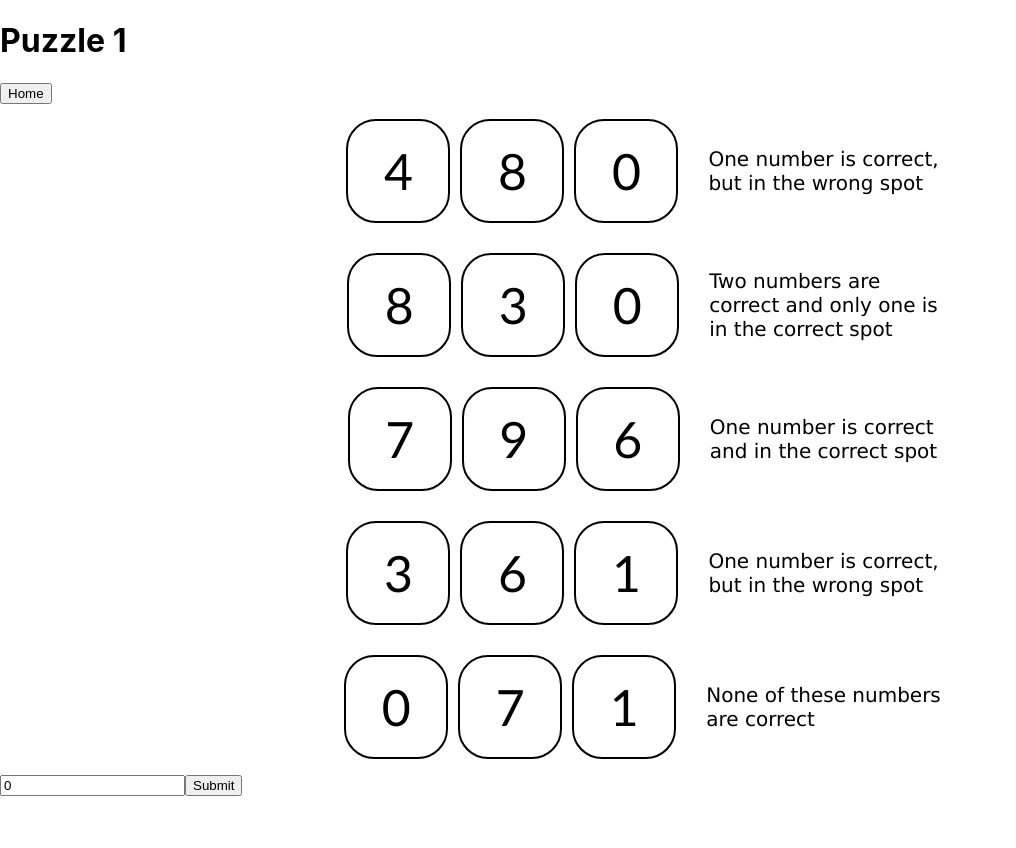
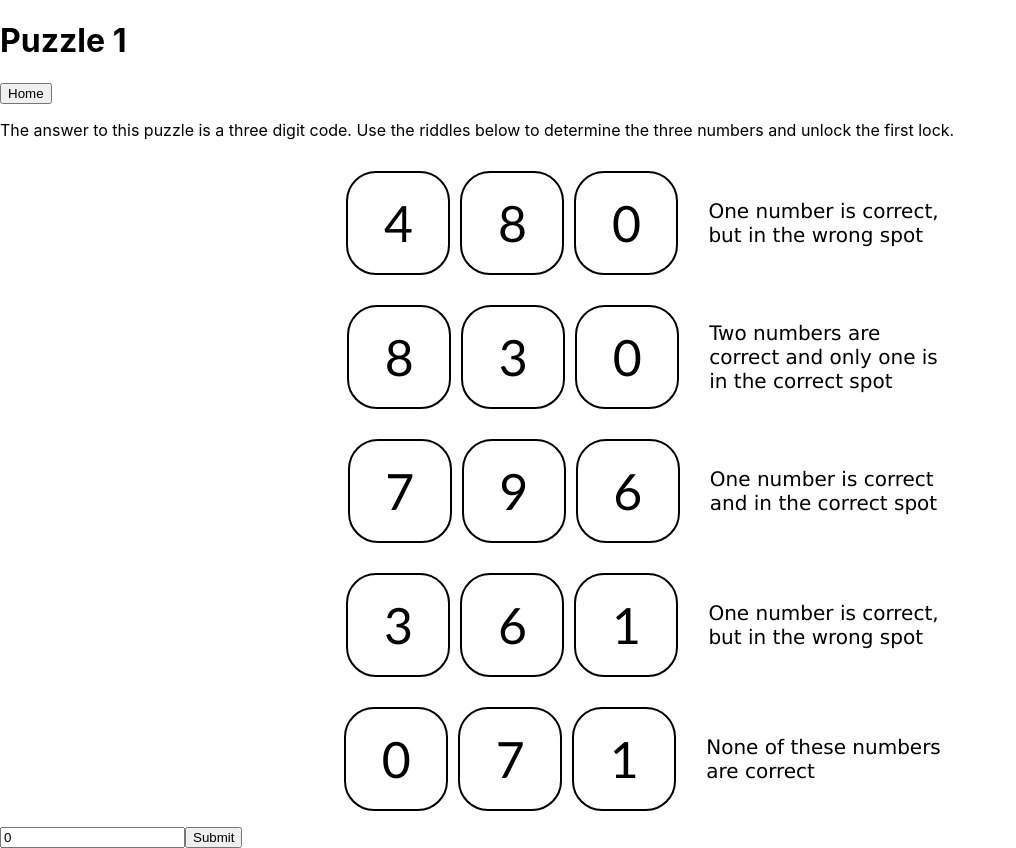
Before and after one commit to chrissharif/Web-Escape, a React (Create React App) app in the folder client/: page /puzzle1 in a window 1280 px wide. Shown: the whole page, without its empty margins (0-1016 px from the left). Before the commit the page ends 800 px from the top, so only its background shows below. Built offline with nearby package versions, Linux system fonts and the light colour scheme.

Commit message:
End Day Two

```diff
--- a/client/src/components/Puzzle1.jsx
+++ b/client/src/components/Puzzle1.jsx
@@ -10,10 +10,12 @@ function Puzzle1(props) {
   async function onSubmit(e) {
     e.preventDefault()
     if (answer === 893) {
-      console.log('correct')
       props.setAnswer1(true)
+      let input = document.querySelector('input')
+      input.style.backgroundColor = 'lime'
     } else {
-      console.log('nope')
+      let input = document.querySelector('input')
+      input.style.backgroundColor = 'red'
     }
   }
 
@@ -25,6 +27,12 @@ function Puzzle1(props) {
           <button>Home</button>
         </Link>
       </nav>
+
+      <div>
+        <p>The answer to this puzzle is a three digit code.
+          Use the riddles below to determine the three
+        numbers and unlock the first lock.</p>
+      </div>
 
       <div className='num-box-container'>
         <div className='three-num-box'>
```
